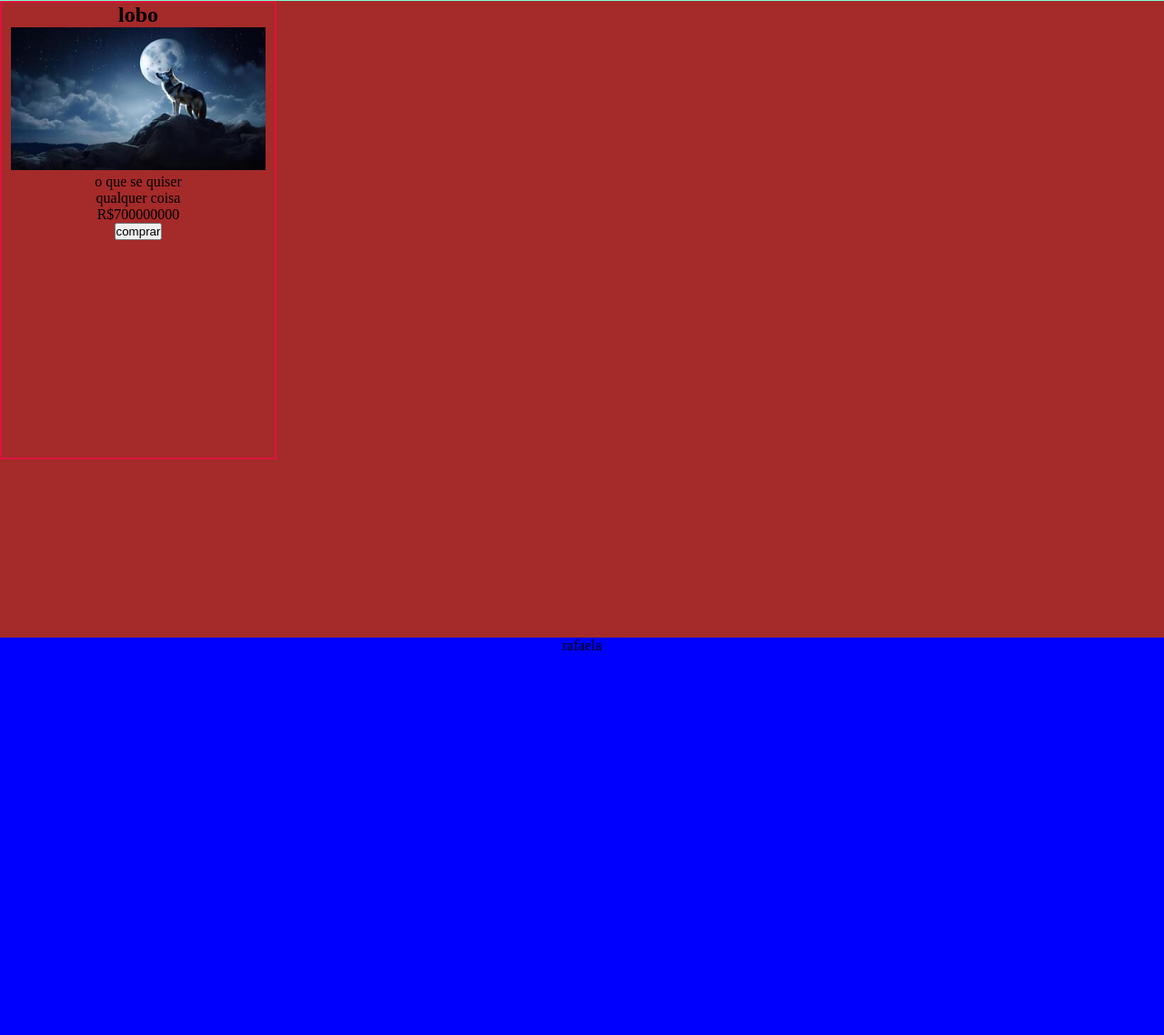
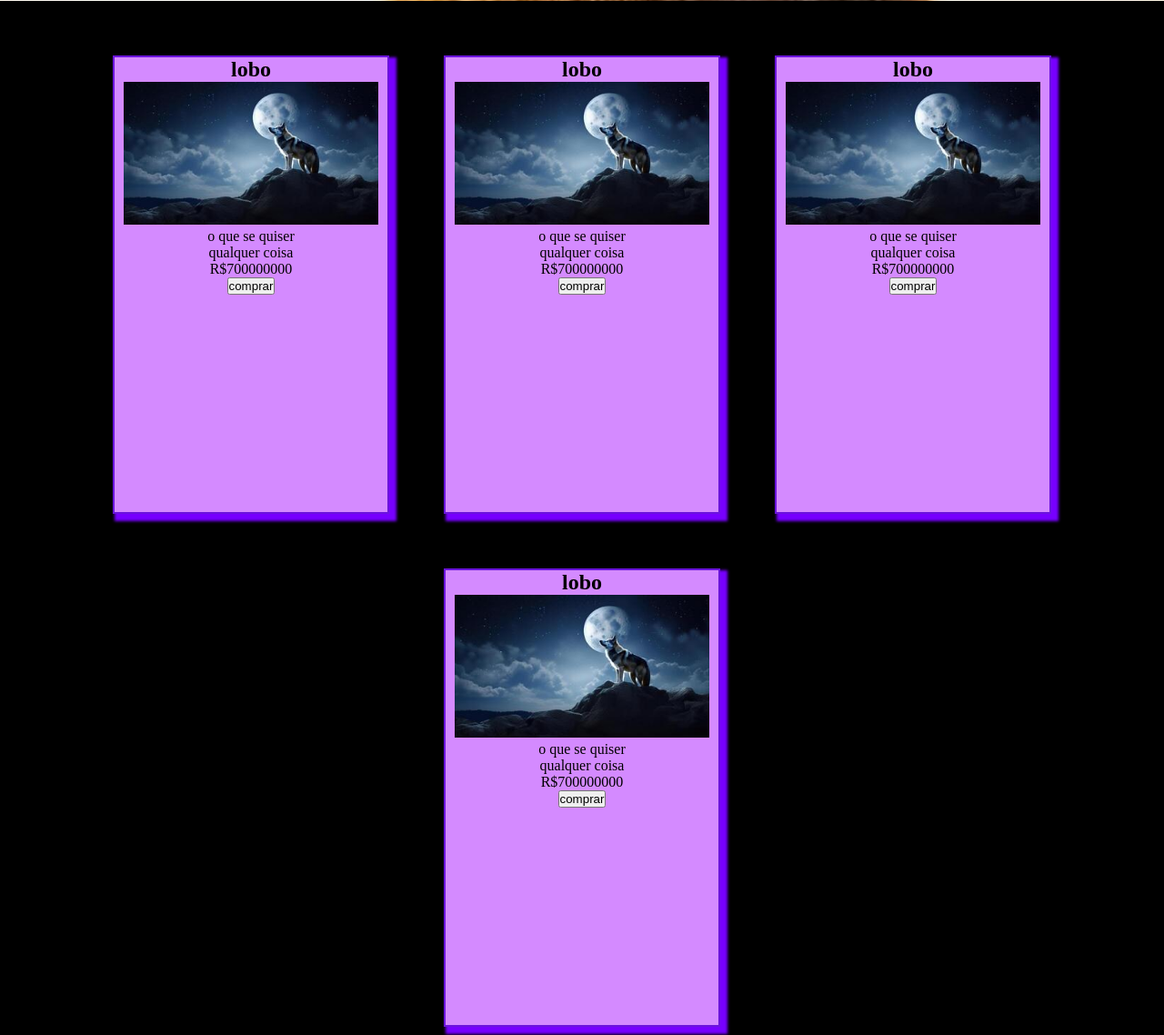
Before and after one commit to evelyngbb/landing_page, a plain HTML site: page index.html in a window 1280 px wide. Shown: the part 1276-2414 px from the top of the page at 91% size. Drawn offline with Linux system fonts and the light colour scheme.

Commit message:
Add files via upload

```diff
--- a/index.html
+++ b/index.html
@@ -34,6 +34,30 @@
                 <p class="preço"> R$700000000</p>
                <button>comprar</button>
             </div>
+            <div class=card>
+                <h2>lobo</h2>
+                <img class="imagemcard" src="lobo.jpg" alt="lobão">
+                <p>o que se quiser</p>
+                <p>qualquer coisa</p>
+                <p class="preço"> R$700000000</p>
+               <button>comprar</button>
+            </div>
+            <div class=card>
+                <h2>lobo</h2>
+                <img class="imagemcard" src="lobo.jpg" alt="lobão">
+                <p>o que se quiser</p>
+                <p>qualquer coisa</p>
+                <p class="preço"> R$700000000</p>
+               <button>comprar</button>
+            </div>
+            <div class=card>
+                <h2>lobo</h2>
+                <img class="imagemcard" src="lobo.jpg" alt="lobão">
+                <p>o que se quiser</p>
+                <p>qualquer coisa</p>
+                <p class="preço"> R$700000000</p>
+               <button>comprar</button>
+            </div>
       </section>
       <section id="rafaela">
         rafaela
--- a/style.css
+++ b/style.css
@@ -5,6 +5,11 @@
 
 body{
     text-align: center;
+    background-image: url(fundo.jpg);
+    background-repeat: no-repeat;
+    background-size: cover;
+    background-attachment: fixed;
+    background-position: center;
 }
 
 .logotipo{
@@ -12,27 +17,33 @@ body{
 }
 
 header{
-    background-color: blueviolet;
+    background-color: rgb(5, 5, 5);
 }
 
 #maiany{
-    background-color: aquamarine;
     height: 700px;
     padding-top: 30px;
 }
 
 #amor{
-    background-color: brown;
-    height: 700px;
+    background-color: black;
+    height: auto;
+    display: flex;
+    flex-direction: row;
+    padding: 30px;
+    align-items: center;
+    justify-content: center;
+    flex-wrap: wrap;
+
 }
 
 #rafaela{
-    background-color: blue;
+    background-color: white;
     height: 700px;
 }
 
 .menu{
-    background-color: coral;
+    background-color: rgb(191, 149, 238);
     padding: 15px;
 }
 
@@ -41,15 +52,15 @@ header{
     font-size: larger;
     font-weight: bold;
     font-family: Arial, Helvetica, sans-serif;
-    color: fuchsia;
+    color: rgb(0, 0, 0);
     transition: 0,9s;
     padding: 5px;
 }
 
 .menu a:hover{
-    color: gold;
+    color: rgb(0, 0, 0);
     text-decoration: underline;
-    background-color: grey;
+    background-color: rgb(87, 78, 78);
     border-radius: 4px;
 }
 
@@ -59,7 +70,7 @@ header{
 }
 
 .texto_1{
-    background-color: lightcoral;
+    background-color: rgb(218, 162, 255);
     margin: 0 50px 0 50px;
     padding: 20px;
     border-radius: 10px;
@@ -67,7 +78,7 @@ header{
 }
 
 .texto_1:hover{
-    background-color: firebrick;
+    background-color: rgb(113, 34, 178);
 }
 .texto_1 p{
     /*border: solid rgb(30, 218, 146) 2px; */
@@ -75,9 +86,12 @@ header{
 }
 
 .card{
-    border: solid 2px crimson;
+    border: solid 2px rgb(107, 20, 220);
     width: 300px;
     height: 500px;
+    background-color: rgb(212, 138, 255);
+    box-shadow: rgb(119, 0, 255) 5PX 5PX 3PX 3PX;
+    margin: 30px;
 }
 
 .imagemcard{
@@ -85,6 +99,6 @@ header{
 }
 
 .preco{
-    color: lime;
+    color: rgb(113, 17, 138);
     font-size: larger;
 }
```
Also changed, not shown: fundo.jpg (added).
